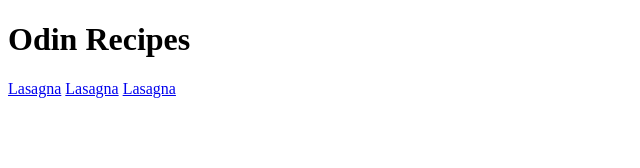
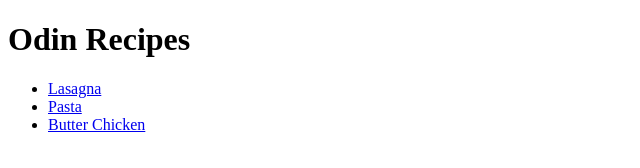
Before and after one commit to courses2022/odin-recipes, a plain HTML site: page index.html in a window 1280 px wide. Shown: the whole page, without its empty margins (0-640 px from the left). Drawn offline with Linux system fonts and the light colour scheme.

Commit message:
Place links in list

```diff
--- a/index.html
+++ b/index.html
@@ -8,8 +8,13 @@
 </head>
 <body>
     <h1>Odin Recipes</h1>
-    <a href="./recipes/lasagna.html">Lasagna</a>
-    <a href="./recipes/pasta.html">Lasagna</a>
-    <a href="./recipes/butterchicken.html">Lasagna</a>
+    <ul>
+        <li><a href="./recipes/lasagna.html">Lasagna</a></li>
+        <li><a href="./recipes/pasta.html">Pasta</a></li>
+        <li><a href="./recipes/butterchicken.html">Butter Chicken</a></li>
+    </ul>
+
+
+
 </body>
 </html>
```
